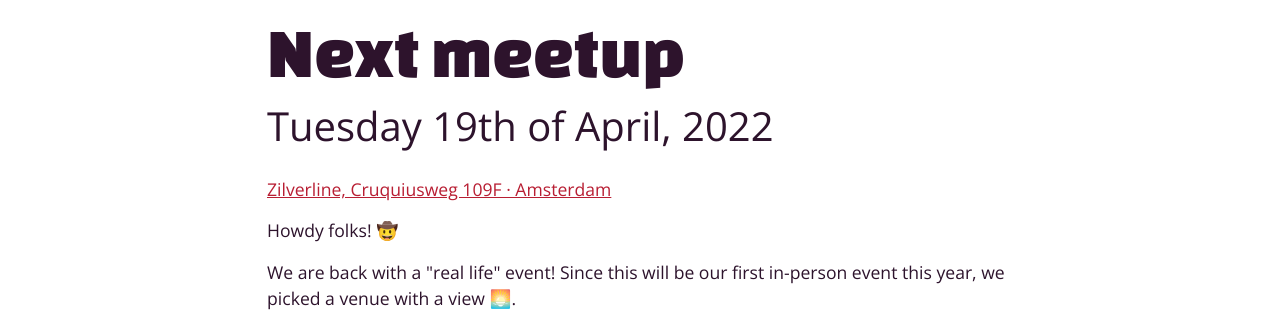
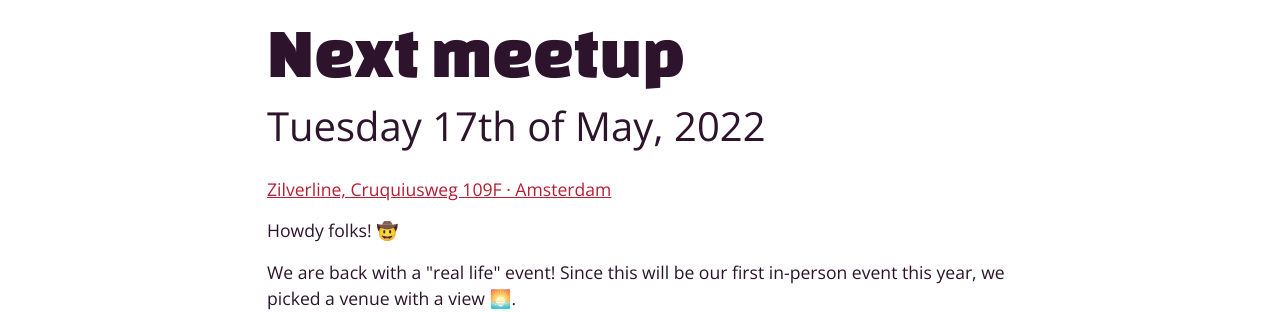
Before and after one commit to amsrb/amsrb.github.com, a Jekyll site: the page built from index.html, in a window 1280 px wide and 900 px high, scrolled down 334 px. Shown: the part 162-474 px from the top of the window. Built offline with Jekyll 4.4.1, drawn with Linux system fonts in a browser that asks for light colours.

Commit message:
Update index.html

```diff
--- a/index.html
+++ b/index.html
@@ -38,7 +38,7 @@ meetup_link: "https://www.meetup.com/Amsterdam-rb/events/284096864/"
   <section class="meetup2 light-content content-with-shadow" id="meetup">
     <div class="wrap">
       <h2 class="big">Next meetup</h2>
-      <p class="date">Tuesday 19th of April, 2022</p>
+      <p class="date">Tuesday 17th of May, 2022</p>
       <p>
         <a href="https://www.google.com/maps/search/?api=1&query=Zilverline%20BV%2CCruquiusweg%20109F%2CAmsterdam%2CNH%2Cnl">Zilverline, Cruquiusweg 109F · Amsterdam</a>
       </p>
```
